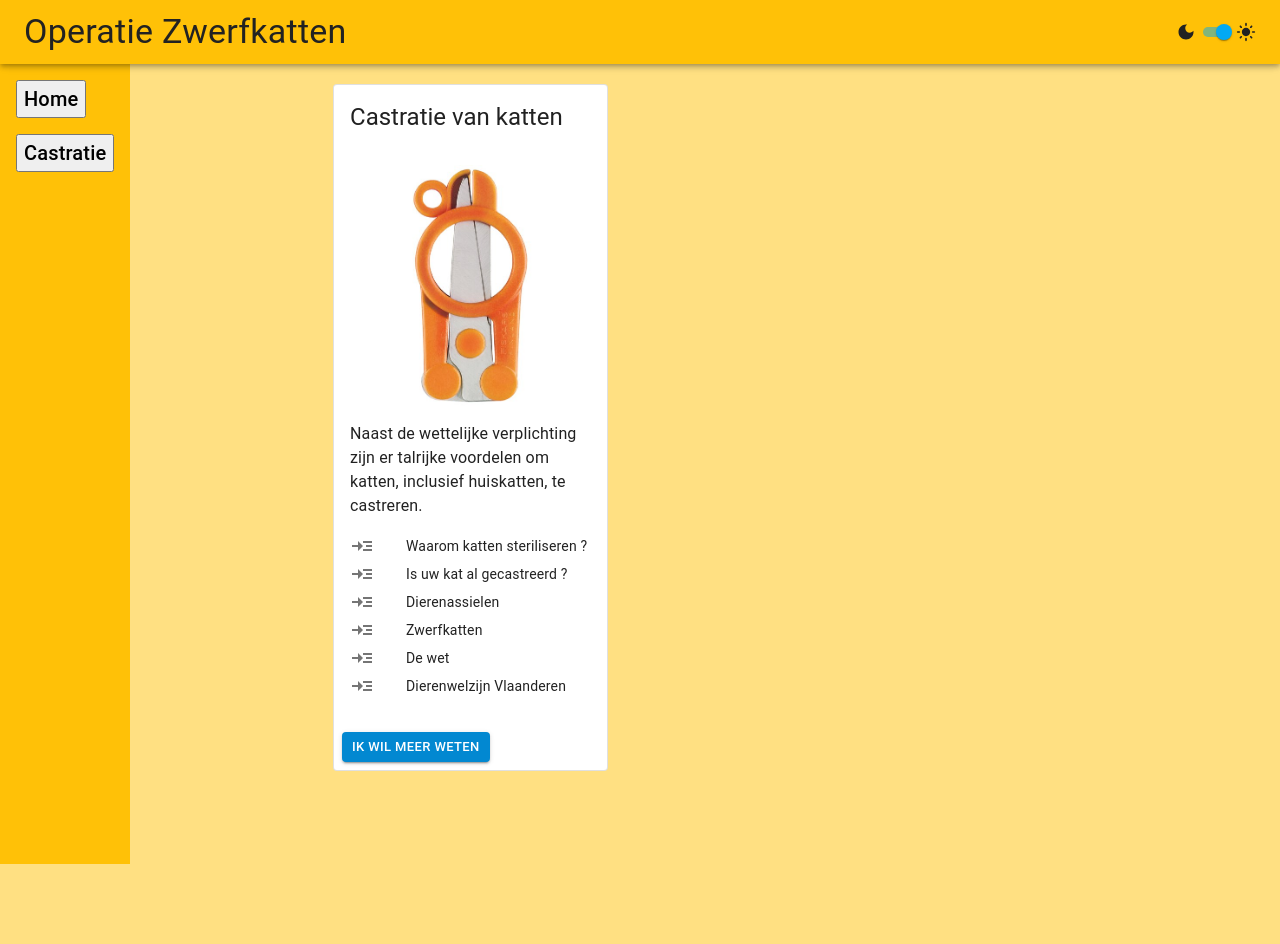
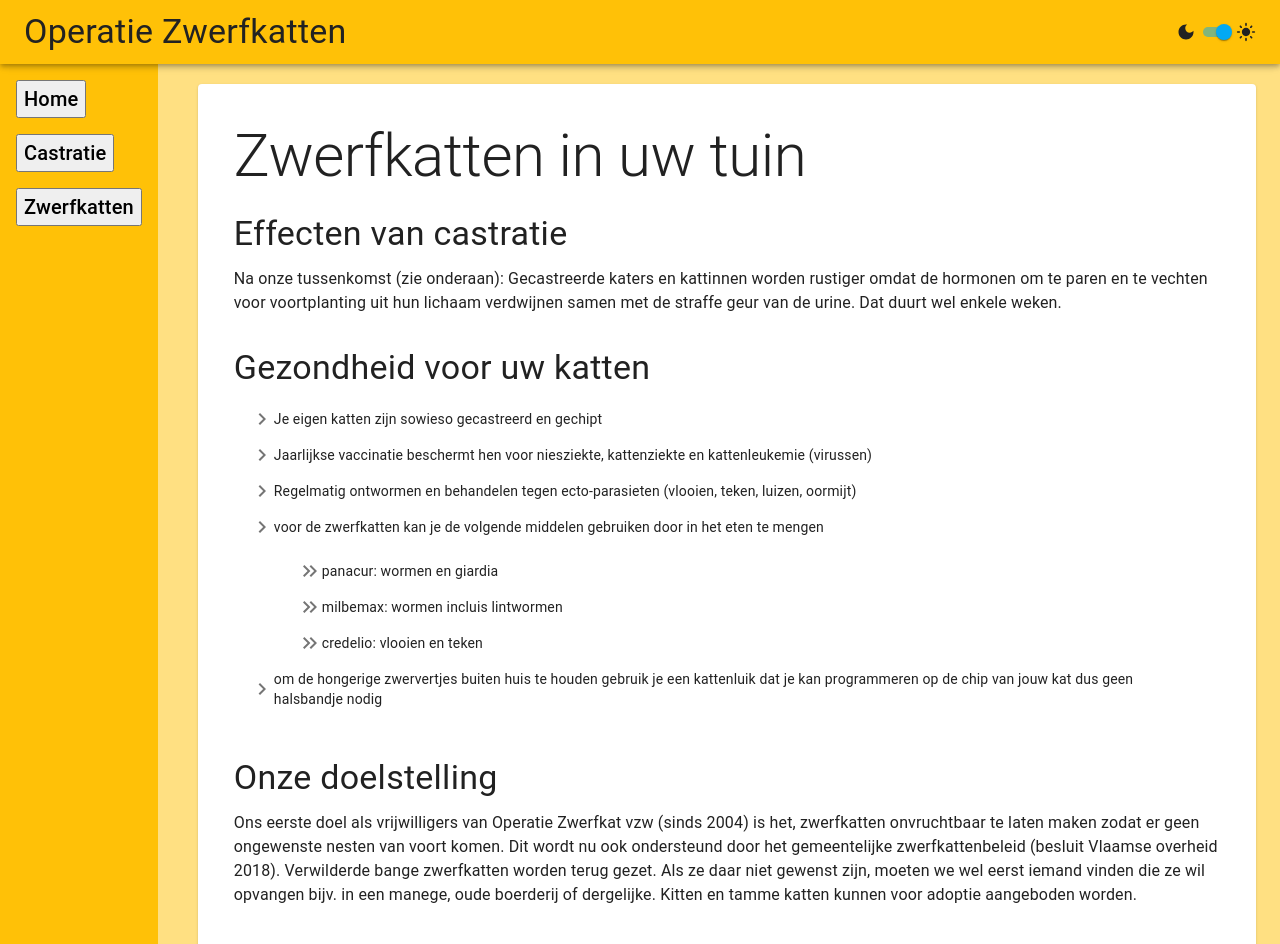
Before and after one commit to efikatec/zwerfkatten-public-www, a React (Create React App) app: page /stray-cats in a window 1280 px wide. Before the commit this address led to /home. Shown: the top 944 px of the page. Before the commit the page ends 864 px from the top, so only its background shows below. Built offline with nearby package versions, Linux system fonts and the light colour scheme.

Commit message:
daily commit

```diff
--- a/src/App/index.tsx
+++ b/src/App/index.tsx
@@ -12,6 +12,7 @@ import Main from "./Main";
 
 const HomePage = lazy(() => import("../pages/HomePage"));
 const CastrationPage = lazy(() => import("../pages/CastrationPage"));
+const StrayCatsPage = lazy(() => import("../pages/StrayCatsPage"));
 const Error404Page = lazy(() => import("../pages/Error404Page"));
 const RedirectToHome = () => <Navigate to="/home" />;
 
@@ -62,6 +63,11 @@ const App = () => {
       Page: CastrationPage,
     },
     {
+      text: "Zwerfkatten",
+      path: "/stray-cats",
+      Page: StrayCatsPage,
+    },
+    {
       path: "/",
       Page: RedirectToHome,
     },
--- a/src/components/doc2page.tsx
+++ b/src/components/doc2page.tsx
@@ -1,14 +1,16 @@
-import React, { forwardRef, useRef } from "react";
+import { PropsWithChildren, useEffect } from "react";
 import { useLocation } from "react-router-dom";
 import {
   Typography,
   Paper,
   Stack,
+  List,
   ListItem,
   ListItemIcon,
-  ListItemText,
 } from "@mui/material";
-import ArrowRightIcon from "@mui/icons-material/ArrowRight";
+// import ArrowRightIcon from "@mui/icons-material/ArrowRight";
+import KeyboardArrowRightIcon from "@mui/icons-material/KeyboardArrowRight";
+import KeyboardDoubleArrowRightIcon from "@mui/icons-material/KeyboardDoubleArrowRight";
 import {
   IChaptersContent,
   IChapterTitle,
@@ -16,22 +18,43 @@ import {
   IParagraph,
 } from "../models/doc";
 
-// https://robinvdvleuten.nl/blog/scroll-a-react-component-into-view/
-
-export const DocListItem = ({ primary }: { primary: string }) => {
+const BaseList = ({
+  icon,
+  items,
+  pl,
+  pb,
+}: {
+  icon: JSX.Element;
+  items: JSX.Element[];
+  pl: number;
+  pb: number;
+}) => {
   return (
-    <ListItem dense>
-      <ListItemIcon sx={{ minWidth: 0 }}>
-        <ArrowRightIcon />
-      </ListItemIcon>
-      <ListItemText primary={primary} />
-    </ListItem>
+    <List dense sx={{ pl, pb, pt: 0 }}>
+      {items.map((one, index) => (
+        <ListItem key={index} dense>
+          <ListItemIcon sx={{ minWidth: 0 }}>{icon}</ListItemIcon>
+          {one}
+        </ListItem>
+      ))}
+    </List>
   );
 };
 
-export const Paragraph = ({
-  children,
-}: React.PropsWithChildren<IParagraph>) => {
+export const DocPrimaryList = ({ items }: { items: JSX.Element[] }) => (
+  <BaseList icon={<KeyboardArrowRightIcon />} items={items} pl={0} pb={1} />
+);
+
+export const DocSecondaryList = ({ items }: { items: JSX.Element[] }) => (
+  <BaseList
+    icon={<KeyboardDoubleArrowRightIcon />}
+    items={items}
+    pl={6}
+    pb={0}
+  />
+);
+
+export const Paragraph = ({ children }: PropsWithChildren<IParagraph>) => {
   return (
     <Typography variant="body1" component="span">
       {children}
@@ -39,14 +62,16 @@ export const Paragraph = ({
   );
 };
 
+interface IRtChapter extends IChapterTitle {
+  hash?: string;
+}
+
 export const Chapter = ({
   id,
   title,
   children,
-}: React.PropsWithChildren<IChapterTitle>) => {
-  const location = useLocation();
-  const [, hash] = location.hash.split("#");
-
+  hash,
+}: PropsWithChildren<IRtChapter>) => {
   return (
     <Stack direction="column" spacing={0} component="section">
       <Typography
@@ -70,17 +95,25 @@ const Doc2Page = ({
   contentTable: IContentTable;
   captersContent: IChaptersContent;
 }) => {
-  const titleRef = useRef();
+  const location = useLocation();
+  const [, hash] = location.hash.split("#");
 
   const chapters = (
     <>
       {contentTable.chapterTitles.map((one) => (
-        <Chapter key={one.id} id={one.id} title={one.title}>
+        <Chapter key={one.id} id={one.id} title={one.title} hash={hash}>
           {captersContent[one.id] ?? <></>}
         </Chapter>
       ))}
     </>
   );
+
+  useEffect(() => {
+    if (hash) {
+      const chapter = document.getElementById(hash);
+      chapter && chapter.scrollIntoView({ behavior: "smooth" });
+    }
+  }, [hash]);
 
   return (
     <Paper sx={{ padding: "36px" }}>
--- a/src/pages/CastrationPage/chapters-content.tsx
+++ b/src/pages/CastrationPage/chapters-content.tsx
@@ -1,12 +1,18 @@
-import { List, Link, ListItem, Stack, Typography } from "@mui/material";
-import EmailIcon from "@mui/icons-material/Email";
+import {
+  List,
+  ListItemText,
+  Link,
+  ListItem,
+  Stack,
+  Typography,
+} from "@mui/material";
 import EmailOutlinedIcon from "@mui/icons-material/EmailOutlined";
 import HttpIcon from "@mui/icons-material/Http";
 import { IChaptersContent } from "../../models/doc";
-import { Paragraph, DocListItem } from "../../components/doc2page";
+import { Paragraph, DocPrimaryList } from "../../components/doc2page";
 
 const chaptersContent: IChaptersContent = {
-  "d8bfcabf-91c0-4ac3-a984-0b9b5439b762": (
+  d8bfcabf: (
     <Paragraph>
       In 2014 kwamen meer dan 30.000 katten in Belgische asielen terecht.
       <br />
@@ -14,21 +20,21 @@ const chaptersContent: IChaptersContent = {
       worden….
     </Paragraph>
   ),
-  "f3047dd6-a785-4378-952c-7b1a21451f88": (
+  f3047dd6: (
     <Paragraph>
       Het steriel maken van jouw kattin en kater heeft enkel voordelen:
-      <List dense>
-        {[
+      <DocPrimaryList
+        items={[
           "geen sproeien, geen nachtelijk krijsen omwille van paringsgedrag",
           "minder ziekten worden overgedragen door vechten",
           "minder kans op borsttumoren bij de kattin",
-        ].map((one, index) => (
-          <DocListItem key={index} primary={one} />
+        ].map((one) => (
+          <ListItemText primary={one} />
         ))}
-      </List>
+      />
     </Paragraph>
   ),
-  "4d24c2bb-a2a3-423a-915c-4c51f9e1c7c4": (
+  "4d24c2bb": (
     <Paragraph>
       In 2014 kwamen meer dan 30.000 katten in Belgische asielen terecht.
       <br />
@@ -36,7 +42,7 @@ const chaptersContent: IChaptersContent = {
       worden….
     </Paragraph>
   ),
-  "2bed21f6-1ce9-491b-8a2e-2a037d7b577c": (
+  "2bed21f6": (
     <Paragraph>
       Niet gewenste katten en overtollige nesten worden nog steeds gedumpt door
       onverantwoorde eigenaars.
@@ -49,7 +55,7 @@ const chaptersContent: IChaptersContent = {
       van mensen die zich over achtergelaten katten ontfermen.
     </Paragraph>
   ),
-  "8fccf36a-3eb0-4ec6-b197-2a2e0d55af3a": (
+  "8fccf36a": (
     <Paragraph>
       Alle katten die verkocht of weggeven worden, moeten vooraf gecastreerd en
       gechipt worden.
@@ -58,7 +64,7 @@ const chaptersContent: IChaptersContent = {
       31/03/2017 gecastreerd en gechipt worden.
     </Paragraph>
   ),
-  "a702f2fa-8042-497d-a6ed-fbccb22853e9": (
+  a702f2fa: (
     <Paragraph>
       <List dense>
         <ListItem>
--- a/src/pages/CastrationPage/content-table.tsx
+++ b/src/pages/CastrationPage/content-table.tsx
@@ -2,27 +2,27 @@ import { IChapterTitle, IContentTable } from "../../models/doc";
 
 const chapterTitles: IChapterTitle[] = [
   {
-    id: "d8bfcabf-91c0-4ac3-a984-0b9b5439b762",
+    id: "d8bfcabf",
     title: "Waarom katten steriliseren ?",
   },
   {
-    id: "f3047dd6-a785-4378-952c-7b1a21451f88",
+    id: "f3047dd6",
     title: "Is uw kat al gecastreerd ?",
   },
   {
-    id: "4d24c2bb-a2a3-423a-915c-4c51f9e1c7c4",
+    id: "4d24c2bb",
     title: "Dierenassielen",
   },
   {
-    id: "2bed21f6-1ce9-491b-8a2e-2a037d7b577c",
+    id: "2bed21f6",
     title: "Zwerfkatten",
   },
   {
-    id: "8fccf36a-3eb0-4ec6-b197-2a2e0d55af3a",
+    id: "8fccf36a",
     title: "De wet",
   },
   {
-    id: "a702f2fa-8042-497d-a6ed-fbccb22853e9",
+    id: "a702f2fa",
     title: "Dierenwelzijn Vlaanderen",
   },
 ];
--- a/src/pages/HomePage/index.tsx
+++ b/src/pages/HomePage/index.tsx
@@ -2,6 +2,7 @@ import Grid from "@mui/material/Grid";
 import Tile, { ITile } from "./Tile";
 import Teaser from "./Teaser";
 import castrationContentTable from "../CastrationPage/content-table";
+import straycatsContentTable from "../StrayCatsPage/content-table";
 
 const tiles: ITile[] = [
   {
@@ -15,6 +16,17 @@ const tiles: ITile[] = [
       </Teaser>
     ),
     moreInfoUrl: "/castration",
+  },
+  {
+    title: "Zwerfkatten in uw tuin",
+    img: "/images/stray-cats.jpg",
+    alt: "Zwerfkatten",
+    Teaser: () => (
+      <Teaser docUrl={"/stray-cats"} contentTable={straycatsContentTable}>
+        Zwerfkatte in uw tuin. Wat nu ?
+      </Teaser>
+    ),
+    moreInfoUrl: "/stray-cats",
   },
 ];
 
--- /dev/null
+++ b/src/pages/StrayCatsPage/chapters-content.tsx
@@ -0,0 +1,71 @@
+import { ListItemText } from "@mui/material";
+import { IChaptersContent } from "../../models/doc";
+import {
+  Paragraph,
+  DocPrimaryList,
+  DocSecondaryList,
+} from "../../components/doc2page";
+
+const chaptersContent: IChaptersContent = {
+  "328d89fb": (
+    <Paragraph>
+      Na onze tussenkomst (zie onderaan): Gecastreerde katers en kattinnen
+      worden rustiger omdat de hormonen om te paren en te vechten voor
+      voortplanting uit hun lichaam verdwijnen samen met de straffe geur van de
+      urine. Dat duurt wel enkele weken.
+    </Paragraph>
+  ),
+  e2b7e460: (
+    <Paragraph>
+      <DocPrimaryList
+        items={[
+          "Je eigen katten zijn sowieso gecastreerd en gechipt",
+          "Jaarlijkse vaccinatie beschermt hen voor niesziekte, kattenziekte en kattenleukemie (virussen)",
+          "Regelmatig ontwormen en behandelen tegen ecto-parasieten (vlooien, teken, luizen, oormijt)",
+          "voor de zwerfkatten kan je de volgende middelen gebruiken door in het eten te mengen",
+        ].map((one) => (
+          <ListItemText primary={one} />
+        ))}
+      />
+      <DocSecondaryList
+        items={[
+          "panacur: wormen en giardia",
+          "milbemax: wormen incluis lintwormen",
+          "credelio: vlooien en teken",
+        ].map((one) => (
+          <ListItemText primary={one} />
+        ))}
+      />
+      <DocPrimaryList
+        items={[
+          "om de hongerige zwervertjes buiten huis te houden gebruik je een kattenluik dat je kan programmeren op de chip van jouw kat dus geen halsbandje nodig",
+        ].map((one) => (
+          <ListItemText primary={one} />
+        ))}
+      />
+    </Paragraph>
+  ),
+  "1d4b77ba": (
+    <Paragraph>
+      Ons eerste doel als vrijwilligers van Operatie Zwerfkat vzw (sinds 2004)
+      is het, zwerfkatten onvruchtbaar te laten maken zodat er geen ongewenste
+      nesten van voort komen. Dit wordt nu ook ondersteund door het
+      gemeentelijke zwerfkattenbeleid (besluit Vlaamse overheid 2018).
+      Verwilderde bange zwerfkatten worden terug gezet. Als ze daar niet gewenst
+      zijn, moeten we wel eerst iemand vinden die ze wil opvangen bijv. in een
+      manege, oude boerderij of dergelijke. Kitten en tamme katten kunnen voor
+      adoptie aangeboden worden.
+    </Paragraph>
+  ),
+  e9a42d62: (
+    <Paragraph>
+      Zwerfkatten zijn niet de schuld van de katten zelf of van de
+      dierenbescherming! Het komt door mensen die hun verantwoordelijkheid niet
+      opnemen. Het is nochtans een strafbaar feit om dieren aan hun lot over te
+      laten! Daar is de laatste jaren dus nog de verplichting van castratie,
+      chip en registratie voor eigenaarskatten bijgekomen.
+    </Paragraph>
+  ),
+};
+
+export default chaptersContent;
--- /dev/null
+++ b/src/pages/StrayCatsPage/content-table.tsx
@@ -0,0 +1,27 @@
+import { IChapterTitle, IContentTable } from "../../models/doc";
+
+const chapterTitles: IChapterTitle[] = [
+  {
+    id: "328d89fb",
+    title: "Effecten van castratie",
+  },
+  {
+    id: "e2b7e460",
+    title: "Gezondheid voor uw katten",
+  },
+  {
+    id: "1d4b77ba",
+    title: "Onze doelstelling",
+  },
+  {
+    id: "e9a42d62",
+    title: "Verantwoordelijkheid",
+  },
+];
+
+const contentTable: IContentTable = {
+  title: "Zwerfkatten in uw tuin",
+  chapterTitles,
+};
+
+export default contentTable;
--- /dev/null
+++ b/src/pages/StrayCatsPage/index.tsx
@@ -0,0 +1,11 @@
+import contentTable from "./content-table";
+import captersContent from "./chapters-content";
+import Doc2Page from "../../components/doc2page";
+
+const StrayCatsPage = () => {
+  return (
+    <Doc2Page contentTable={contentTable} captersContent={captersContent} />
+  );
+};
+
+export default StrayCatsPage;
--- /dev/null
+++ b/src/pages/VademecumPage/chapters-content.tsx
@@ -0,0 +1,23 @@
+import { List, Link, ListItem, Stack, Typography } from "@mui/material";
+import EmailIcon from "@mui/icons-material/Email";
+import EmailOutlinedIcon from "@mui/icons-material/EmailOutlined";
+import HttpIcon from "@mui/icons-material/Http";
+import { IChaptersContent } from "../../models/doc";
+import { Paragraph } from "../../components/doc2page";
+
+const chaptersContent: IChaptersContent = {
+  "8735d9e0-28b6-447e-991a-53bde12d4374": (
+    <Paragraph>
+      In 2004 zijn wij (Els, Jean, Monika) van nul gestart met een
+      zwerfkattensterilisatieprogramma voor Oudenaarde. Het is dank zij de inzet
+      van een handvol mensen en de bereidwillige medewerking van onze
+      dierenartsen dat het programma een succes geworden is. We hebben onze
+      doelstellingen gedefinieerd in de statuten die gepubliceerd werden in
+      april 2004 in het Belgisch staatsblad. Dat betekent ook dat de vzw een
+      rechtspersoonlijkheid is waardoor de leden beschermd zijn tijdens hun
+      activiteiten. Huidig bestuur: Monika, Angelique, Verda, Noëlla
+    </Paragraph>
+  ),
+};
+
+export default chaptersContent;
--- /dev/null
+++ b/src/pages/VademecumPage/content-table.tsx
@@ -0,0 +1,15 @@
+import { IChapterTitle, IContentTable } from "../../models/doc";
+
+const chapterTitles: IChapterTitle[] = [
+  {
+    id: "8735d9e0-28b6-447e-991a-53bde12d4374",
+    title: "Waarom katten steriliseren ?",
+  },
+];
+
+const contentTable: IContentTable = {
+  title: "Vademecum",
+  chapterTitles,
+};
+
+export default contentTable;
```
Also changed, not shown: src/pages/StrayCats/index.tsx (deleted, +0 -8 lines), src/pages/VademecumPage/index.tsx (added, +11 -0 lines), public/images/stray-cats.jpg (added).
